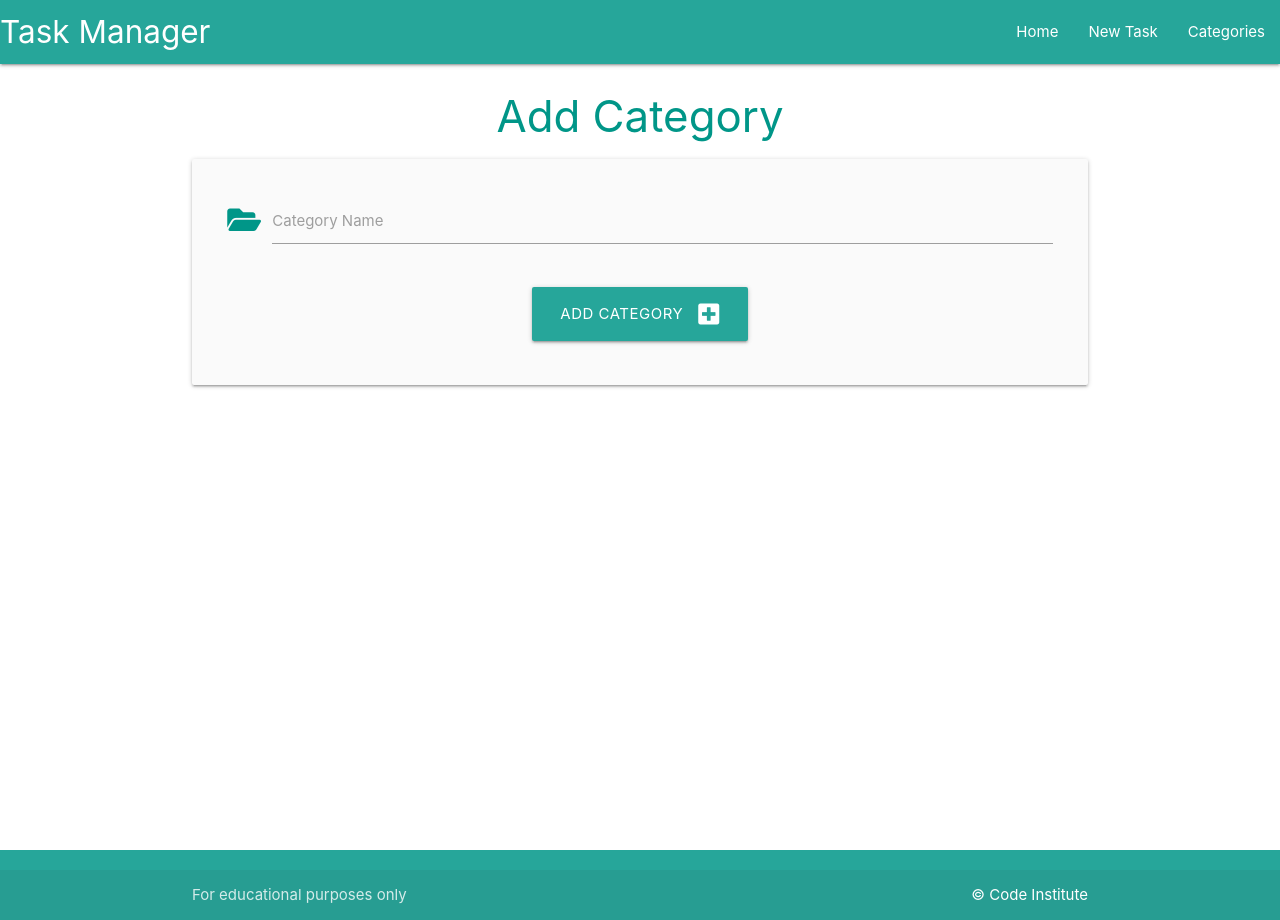
After one commit to Rafaela-Wetzel/flask-sqlalchemy-task-manager, a Flask app: page /add_category in a window 1280 px wide. The commit adds this page. Run offline with Flask 3, Linux system fonts and the light colour scheme.

Commit message:
Add other html templates

```diff
--- a/taskmanager/routes.py
+++ b/taskmanager/routes.py
@@ -1,8 +1,23 @@
-from flask import render_template
+from flask import render_template, request, redirect, url_for
 from taskmanager import app, db
 from taskmanager.models import Category, Task
 
 
 @app.route("/")
 def home():
-    return render_template("new-task.html")
+    return render_template("tasks.html")
+
+
+@app.route("/categories")
+def categories():
+    return render_template("categories.html")
+
+
+@app.route("/add_category", methods=["GET", "POST"])
+def add_category():
+    if request.method == "POST":
+        category = Category(category_name=request.form.get("category_name"))
+        db.session.add(category)
+        db.session.commit()
+        return redirect(url_for("categories"))
+    return render_template("add_category.html")
--- /dev/null
+++ b/taskmanager/templates/add_category.html
@@ -0,0 +1,27 @@
+{% extends "base.html" %}
+{% block content %}
+
+<h3 class="teal-text center-align">Add Category</h3>
+
+<div class="row card-panel grey lighten-5">
+    <form class="col s12" method="POST" action="{{ url_for('add_category') }}">
+        <!-- category name -->
+        <div class="row">
+            <div class="input-field col s12">
+                <i class="fas fa-folder-open prefix teal-text"></i>
+                <input id="category_name" name="category_name" minlength="3" maxlength="25" type="text" class="validate" required>
+                <label for="category_name">Category Name</label>
+            </div>
+        </div>
+        <!-- submit button -->
+        <div class="row">
+            <div class="col s12 center-align">
+                <button type="submit" class="btn-large teal lighten-1">
+                    Add Category <i class="fas fa-plus-square right"></i>
+                </button>
+            </div>
+        </div>
+    </form>
+</div>
+
+{% endblock %}
--- a/taskmanager/templates/base.html
+++ b/taskmanager/templates/base.html
@@ -1,20 +1,23 @@
 <!DOCTYPE html>
 <html lang="en">
+<head>
 
-<head>
     <meta charset="UTF-8">
+    <meta http-equiv="X-UA-Compatible" content="IE=edge">
     <meta name="viewport" content="width=device-width, initial-scale=1.0">
-    <!--Font Awesome-->
-    <script src="https://kit.fontawesome.com/c28c3d1b4e.js" crossorigin="anonymous"></script>
-    <!-- Compiled and minified CSS -->
-    <link rel="stylesheet" href="https://cdnjs.cloudflare.com/ajax/libs/materialize/1.0.0/css/materialize.min.css">
+    <link rel="stylesheet" href="https://cdnjs.cloudflare.com/ajax/libs/font-awesome/5.15.3/css/all.min.css"
+        integrity="sha512-iBBXm8fW90+nuLcSKlbmrPcLa0OT92xO1BIsZ+ywDWZCvqsWgccV3gFoRBv0z+8dLJgyAHIhR35VZc2oM/gI1w=="
+        crossorigin="anonymous" referrerpolicy="no-referrer">
+    <link rel="stylesheet" href="https://cdnjs.cloudflare.com/ajax/libs/materialize/1.0.0/css/materialize.min.css"
+        type="text/css">
     <link rel="stylesheet" href="{{ url_for('static', filename='css/style.css') }}" type="text/css">
     <title>Task Manager</title>
 </head>
 
 <body>
+
     <header>
-        <!--Top Navbar-->
+        <!-- top navbar -->
         <nav class="teal lighten-1">
             <div class="nav-wrapper">
             <a href="{{ url_for('home') }}" class="brand-logo">Task Manager</a>
@@ -22,37 +25,35 @@
             <ul class="right hide-on-med-and-down">
                 <li><a href="{{ url_for('home') }}">Home</a></li>
                 <li><a href="">New Task</a></li>
-                    <li><a href="">Category</a></li>
+                <li><a href="{{ url_for('categories') }}">Categories</a></li>
             </ul>
             </div>
         </nav>
-        <!--Mobile Side Navbar-->
+
+        <!-- mobile sidenav -->
         <ul class="sidenav" id="mobile-demo">
             <li><a href="{{ url_for('home') }}">Home</a></li>
             <li><a href="">New Task</a></li>
-            <li><a href="">Category</a></li>
+            <li><a href="{{ url_for('categories') }}">Categories</a></li>
         </ul>
     </header>
 
     <main class="container">
-
         {% block content %}
         {% endblock %}
-
     </main>
-
-    <!-- Compiled and minified JavaScript -->
-    <script src="https://cdnjs.cloudflare.com/ajax/libs/materialize/1.0.0/js/materialize.min.js"></script>
-    <script src="{{ url_for('static', filename='js/script.js')  }}"></script>
-</body>
 
     <footer class="page-footer teal lighten-1">
         <div class="footer-copyright">
             <div class="container">
                 For educational purposes only
-      <a class="white-text right" href="https://codeinstitute.net/" target="_blank">&copy; Code Institute</a>
+                <a class="white-text right" href="https://codeinstitute.net" target="_blank">&copy; Code Institute</a>
             </div>
         </div>
     </footer>
 
+    <script src="https://cdnjs.cloudflare.com/ajax/libs/materialize/1.0.0/js/materialize.min.js"></script>
+    <script src="{{ url_for('static', filename='js/script.js') }}"></script>
+
+</body>
 </html>
--- a/taskmanager/templates/new-task.html
+++ /dev/null
@@ -1,6 +0,0 @@
-{% extends "base.html" %}
-{% block content %}
-
-<h3 class="light-blue-text text-darken-4 center-align">Tasks</h3>
-
-{% endblock %}
--- a/taskmanager/templates/category.html
+++ b/taskmanager/templates/tasks.html
@@ -1,6 +1,6 @@
 {% extends "base.html" %}
 {% block content %}
 
-
+<h3 class="light-blue-text center-align">Tasks</h3>
 
 {% endblock %}
```
Also changed, not shown: taskmanager/templates/categories.html (added, +14 -0 lines). Lines whose indentation alone changed are shown as unchanged.
